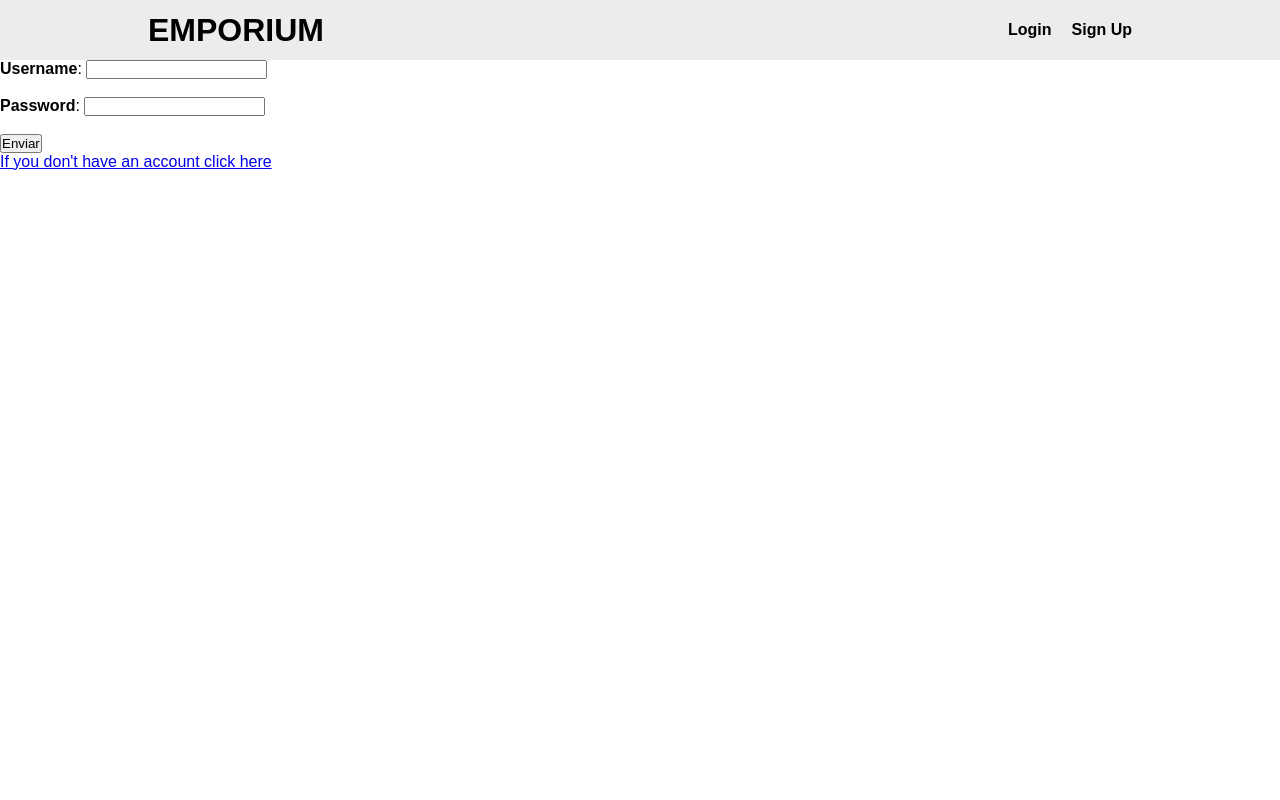
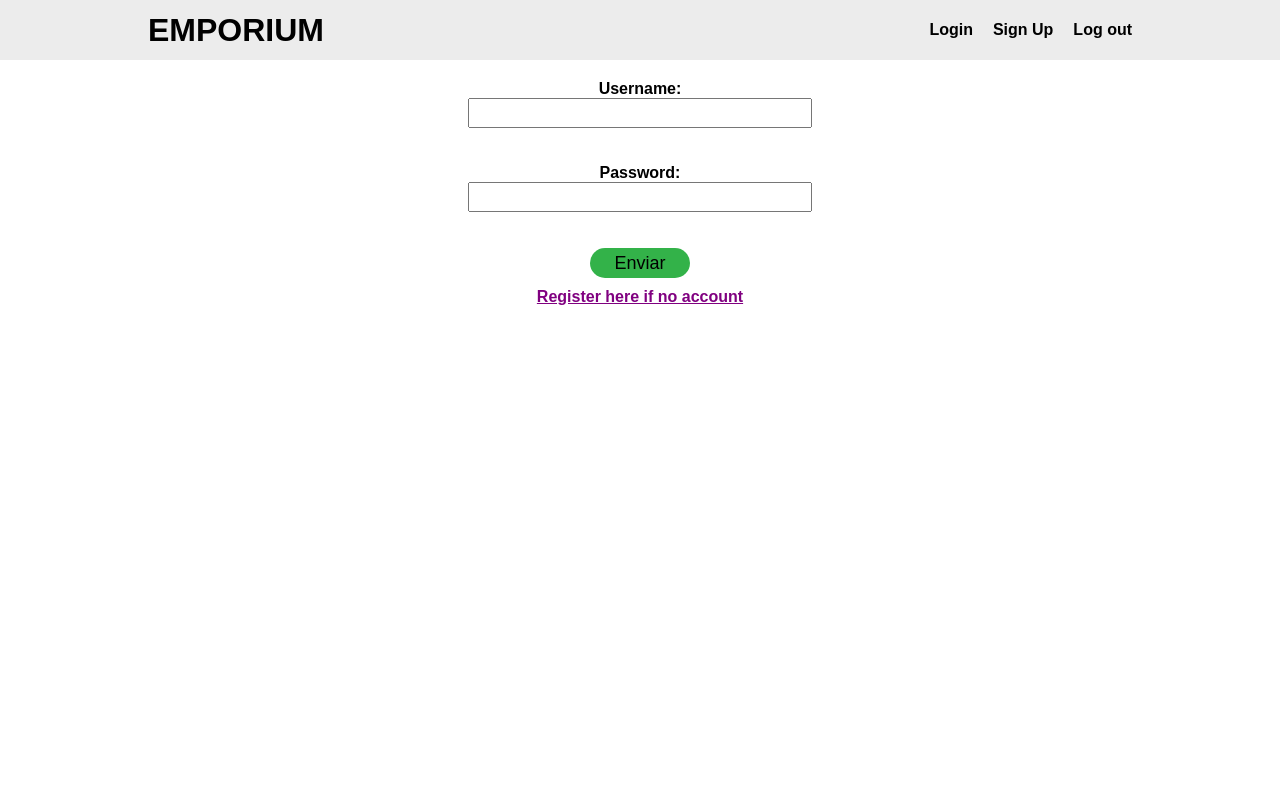
Before and after one commit to ErikEverton/e-commerce, a Django app: page /login/ in a window 1280 px wide. Run offline with Django 5.2, Linux system fonts and the light colour scheme; some libraries are stand-ins or nearby versions.

Commit message:
add styles in login and signup files

```diff
--- a/ecommerce_website/ecommerce/static/ecommerce/style.css
+++ b/ecommerce_website/ecommerce/static/ecommerce/style.css
@@ -152,3 +152,36 @@ main {
     text-decoration: none;
     margin-left: 5px;
 }
+
+
+/*FORMS*/
+
+main form {
+    width: 60%;
+    margin: auto;
+    display: flex;
+    flex-direction: column;
+    align-items: center;
+    padding: 20px;
+}
+
+main form input {
+    height: 30px;
+    padding: 3px;
+    font-size: 18px;
+    width: 60%;
+}
+
+main form .login-button, main form .register-button {
+    width: 100px;
+    border: none;
+    background-color: #33b249;
+    border-radius: 15px;
+    cursor: pointer;
+}
+
+main form a {
+    padding-top: 10px;
+    color: purple;
+    font-weight: bold;
+}
--- a/ecommerce_website/ecommerce/templates/ecommerce/auth/login.html
+++ b/ecommerce_website/ecommerce/templates/ecommerce/auth/login.html
@@ -8,7 +8,7 @@
         {% csrf_token %}
 
         {% for field in form %}
-            <b>{{ field.label }}</b>: {{ field }}
+            <b>{{ field.label }}:</b> {{ field }}
             <br><br>
         {% endfor %}
 
@@ -17,8 +17,8 @@
             <br><br>
         {% endif %}
 
-        <input type="submit" value="Enviar" />
+        <input class="login-button" type="submit" value="Enviar" />
+        <a href="{% url 'signup' %}">Register here if no account</a>
     </form>
-    <a href="{% url 'signup' %}">If you don't have an account click here</a>
 
 {% endblock %}
--- a/ecommerce_website/ecommerce/templates/ecommerce/auth/signup.html
+++ b/ecommerce_website/ecommerce/templates/ecommerce/auth/signup.html
@@ -7,7 +7,7 @@
         {% csrf_token %}
 
         {% for field in form %}
-            <b>{{ field.label }}</b>: {{ field }}
+            <b>{{ field.label }}:</b> {{ field }}
             <br><br>
         {% endfor %}
 
@@ -16,6 +16,6 @@
             <br><br>
         {% endif %}
 
-        <input type="submit" value="Register">
+        <input class="register-button" type="submit" value="Register">
     </form>
 {% endblock %}
--- a/ecommerce_website/ecommerce/templates/ecommerce/base.html
+++ b/ecommerce_website/ecommerce/templates/ecommerce/base.html
@@ -17,6 +17,7 @@
                 <ul>
                     <li><a href="{% url 'login' %}">Login</a></li>
                     <li><a href="{% url 'signup' %}">Sign Up</a></li>
+                    <li><a href="{% url 'logout' %}">Log out</a></li>
                 </ul>
             </nav>
             <div class="hamburguer">
@@ -26,7 +27,7 @@
             </div>
         </div>
     </header>
-    <main>
+    <main class="max-width">
         <div class="menu invisible">
             <ul>
                 <li><a href="{% url 'index' %}"><i class="fa-solid fa-house"></i> Home</a></li>
```
Also changed, not shown: 1 other file.
